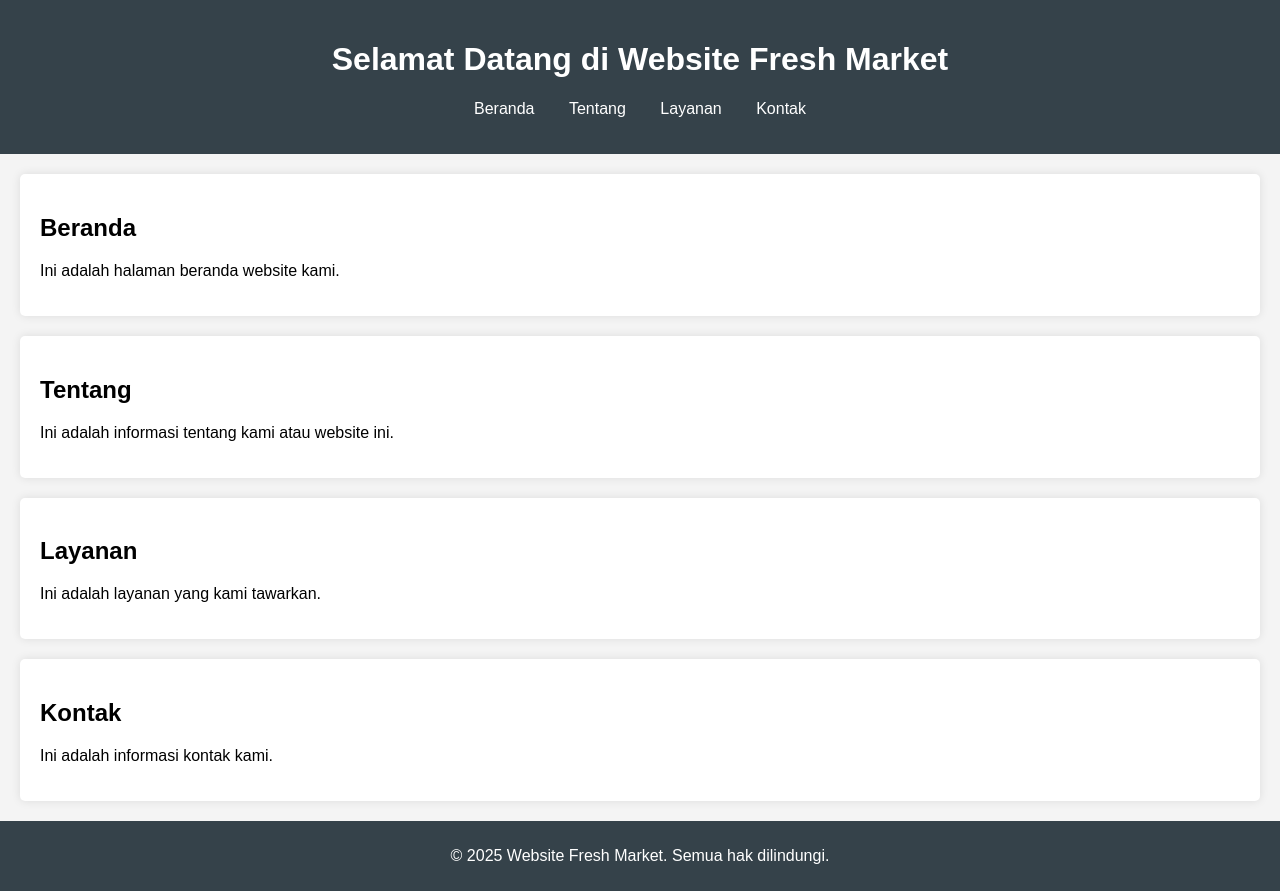
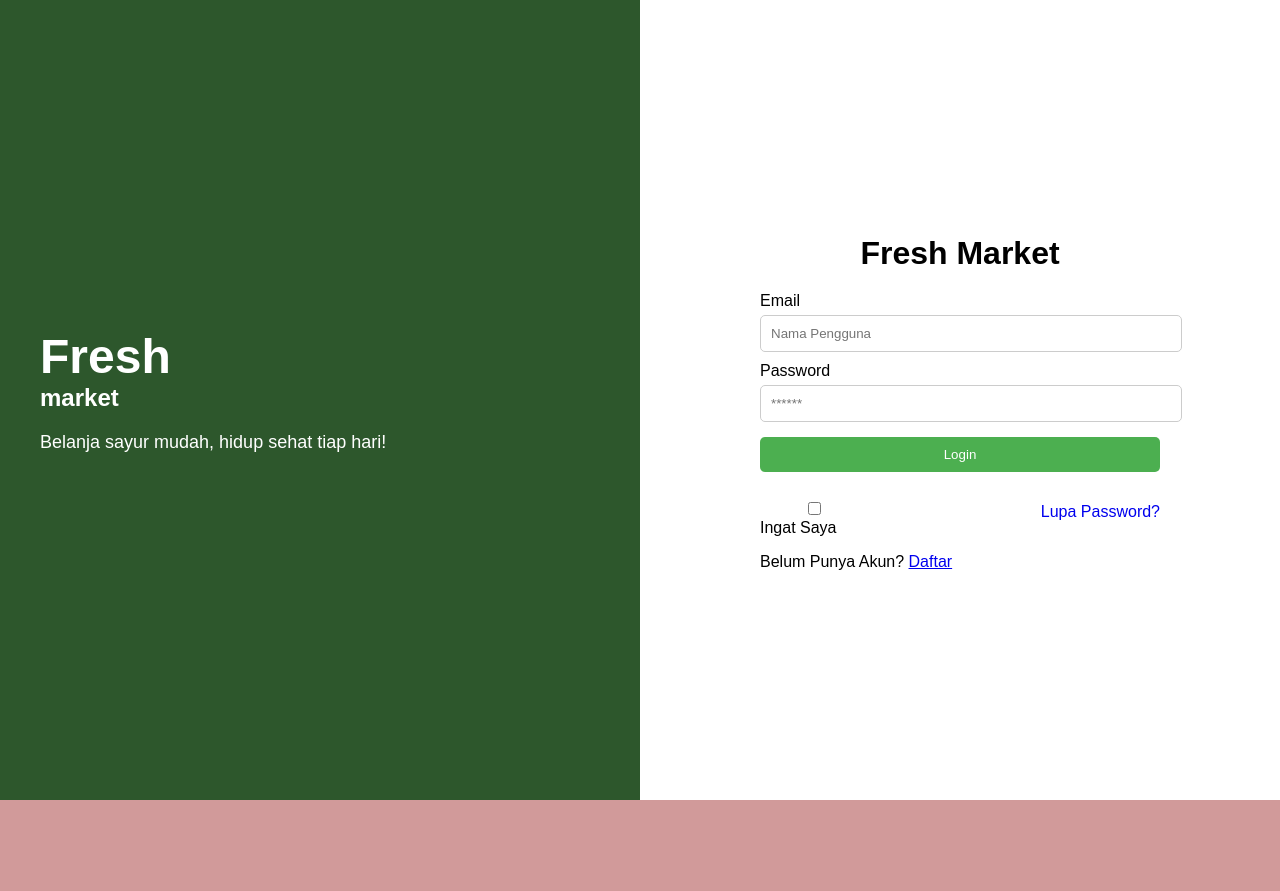
Before and after one commit to AldiRenaldi19/Fresh-Market, a plain HTML site: page index.html in a window 1280 px wide. After the commit the page ends 800 px from the top, so only its background shows below. Drawn offline with Linux system fonts and the light colour scheme; files that its build step writes are made by us from their sources.

Commit message:
menambahkan file index.html dan styles.css serta mengubah tampilan

```diff
--- a/Tampilan/styles.css
+++ b/Tampilan/styles.css
@@ -1,46 +1,98 @@
 body {
+  margin: 0;
   font-family: Arial, sans-serif;
-  margin: 0;
-  padding: 0;
-  background-color: #f4f4f4;
+  background-color: #d19a9a; /* warna latar belakang */
 }
 
-header {
-  background: #35424a;
-  color: #ffffff;
-  padding: 20px 0;
-  text-align: center;
+.container {
+  display: flex;
+  height: 100vh;
 }
 
-nav ul {
-  list-style: none;
-  padding: 0;
+.left-side {
+  flex: 1;
+  background-color: #2d572c; /* warna hijau */
+  color: white;
+  padding: 40px;
+  display: flex;
+  flex-direction: column;
+  justify-content: center;
 }
 
-nav ul li {
-  display: inline;
-  margin: 0 15px;
+.left-side h1 {
+  font-size: 48px;
+  margin: 0;
 }
 
-nav ul li a {
-  color: #ffffff;
+.left-side h2 {
+  font-size: 24px;
+  margin: 0;
+}
+
+.left-side p {
+  margin-top: 20px;
+  font-size: 18px;
+}
+
+.right-side {
+  flex: 1;
+  background-color: white;
+  padding: 40px;
+  display: flex;
+  justify-content: center;
+  align-items: center;
+}
+
+form {
+  width: 100%;
+  max-width: 400px;
+}
+
+form h1 {
+  text-align: center;
+  margin-bottom: 20px;
+}
+
+form label {
+  margin-top: 10px;
+  display: block;
+}
+
+form input {
+  width: 100%;
+  padding: 10px;
+  margin-top: 5px;
+  border: 1px solid #ccc;
+  border-radius: 5px;
+}
+
+.login-button {
+  width: 100%;
+  background-color: #4caf50; /* warna hijau tombol */
+  color: white;
+  padding: 10px;
+  border: none;
+  border-radius: 5px;
+  margin-top: 15px;
+  cursor: pointer;
+}
+
+.login-button:hover {
+  background-color: #45a049;
+}
+
+.options {
+  display: flex;
+  justify-content: space-between;
+  align-items: center;
+  margin-top: 15px;
+}
+
+.options a {
   text-decoration: none;
 }
 
-section {
-  padding: 20px;
-  margin: 20px;
-  background: #ffffff;
-  border-radius: 5px;
-  box-shadow: 0 0 10px rgba(0, 0, 0, 0.1);
+.options p {
+  text-align: center;
+  margin-top: 20px;
 }
-
-footer {
-  text-align: center;
-  padding: 10px 0;
-  background: #35424a;
-  color: #ffffff;
-  position: relative;
-  bottom: 0;
-  width: 100%;
-}
--- a/index.html
+++ b/index.html
@@ -3,45 +3,31 @@
   <head>
     <meta charset="UTF-8" />
     <meta name="viewport" content="width=device-width, initial-scale=1.0" />
-    <title>Website Sederhana</title>
     <link rel="stylesheet" href="styles.css" />
+    <title>Fresh Market - Login</title>
   </head>
   <body>
-    <header>
-      <h1>Selamat Datang di Website Fresh Market</h1>
-      <nav>
-        <ul>
-          <!-- tautan beranda sekarang mengarah ke halaman sayur.html-->
-          <li><a href="sayur.html">Beranda</a></li>
-          <li><a href="#about">Tentang</a></li>
-          <li><a href="#services">Layanan</a></li>
-          <li><a href="#contact">Kontak</a></li>
-        </ul>
-      </nav>
-    </header>
-
-    <section id="home">
-      <h2>Beranda</h2>
-      <p>Ini adalah halaman beranda website kami.</p>
-    </section>
-
-    <section id="about">
-      <h2>Tentang</h2>
-      <p>Ini adalah informasi tentang kami atau website ini.</p>
-    </section>
-
-    <section id="services">
-      <h2>Layanan</h2>
-      <p>Ini adalah layanan yang kami tawarkan.</p>
-    </section>
-
-    <section id="contact">
-      <h2>Kontak</h2>
-      <p>Ini adalah informasi kontak kami.</p>
-    </section>
-
-    <footer>
-      <p>&copy; 2025 Website Fresh Market. Semua hak dilindungi.</p>
-    </footer>
+    <div class="container">
+      <div class="left-side">
+        <h1>Fresh</h1>
+        <h2>market</h2>
+        <p>Belanja sayur mudah, hidup sehat tiap hari!</p>
+      </div>
+      <div class="right-side">
+        <form>
+          <h1>Fresh Market</h1>
+          <label for="email">Email</label>
+          <input type="email" id="email" placeholder="Nama Pengguna" required />
+          <label for="password">Password</label>
+          <input type="password" id="password" placeholder="******" required />
+          <button type="submit" class="login-button">Login</button>
+          <div class="options">
+            <label> <input type="checkbox" /> Ingat Saya </label>
+            <a href="#">Lupa Password?</a>
+          </div>
+          <p>Belum Punya Akun? <a href="#">Daftar</a></p>
+        </form>
+      </div>
+    </div>
   </body>
 </html>
```
